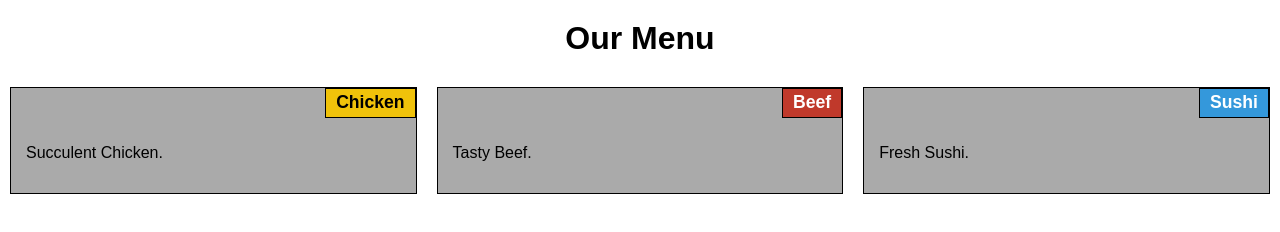
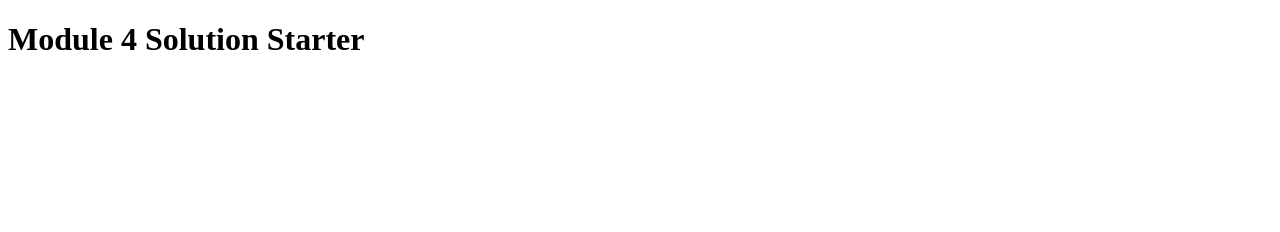
Before and after one commit to BranchUnknown/Coursera, a plain HTML site: page docs/index.html in a window 1280 px wide. Drawn offline with Linux system fonts and the light colour scheme.

Commit message:
Add starter files

```diff
--- /dev/null
+++ b/docs/SpeakGoodBye.js
@@ -0,0 +1,25 @@
+// NOTE! The steps in this file are basically identical to the ones you
+// performed in the SpeakHello.js file.
+
+// STEP 6: Wrap the entire contents of SpeakGoodBye.js inside of an IIFE
+// See Lecture 52, part 2
+
+
+// STEP 7: Create an object, called 'byeSpeaker' to which you will attach
+// the "speak" method and which you will expose to the global context
+// See Lecture 52, part 1
+// var byeSpeaker =
+
+// DO NOT attach the speakWord variable to the 'byeSpeaker' object.
+var speakWord = "Good Bye";
+
+// STEP 8: Rewrite the 'speak' function such that it is attached to the
+// byeSpeaker object instead of being a standalone function.
+// See Lecture 52, part 2
+function speak(name) {
+  console.log(speakWord + " " + name);
+}
+
+// STEP 9: Expose the 'byeSpeaker' object to the global scope. Name it
+// 'byeSpeaker' on the global scope as well.
+// xxxx.xxxx = byeSpeaker;
--- /dev/null
+++ b/docs/SpeakHello.js
@@ -0,0 +1,24 @@
+// STEP 2: Wrap the entire contents of SpeakHello.js inside of an IIFE
+// See Lecture 52, part 2
+
+
+// STEP 3: Create an object, called 'helloSpeaker' to which you will attach
+// the "speak" method and which you will expose to the global context
+// See Lecture 52, part 1
+// var helloSpeaker =
+
+// DO NOT attach the speakWord variable to the 'helloSpeaker' object.
+var speakWord = "Hello";
+
+// STEP 4: Rewrite the 'speak' function such that it is attached to the
+// helloSpeaker object instead of being a standalone function.
+// See Lecture 52, part 2
+function speak(name) {
+  console.log(speakWord + " " + name);
+}
+
+// STEP 5: Expose the 'helloSpeaker' object to the global scope. Name it
+// 'helloSpeaker' on the global scope as well.
+// See Lecture 52, part 2
+// (Note, Step 6 will be done in the SpeakGoodBye.js file.)
+// xxxx.xxxx = helloSpeaker;
--- a/docs/css/styles.css
+++ /dev/null
@@ -1,84 +0,0 @@
-* {
-  box-sizing: border-box;
-}
-
-body {
-  font-family: Arial, sans-serif;
-  margin: 0;
-  padding: 0;
-}
-
-h1 {
-  text-align: center;
-  margin: 20px 0;
-}
-
-/* Container */
-.container::after {
-  content: "";
-  display: table;
-  clear: both;
-}
-
-/* Section box styling */
-.section {
-  border: 1px solid #000;
-  background-color: #aaaaaa;
-  padding: 40px 15px 15px;
-  position: relative;
-  margin: 10px;
-}
-
-/* Label styling */
-.title {
-  position: absolute;
-  top: 0px;
-  right: 0px;
-  border: 1px solid #000;
-  padding: 5px 10px;
-  background-color: #004080;
-  color: #fff;
-  font-size: 1.1em;
-  margin: 0;
-  line-height: 1;
-}
-
-/* Specific label colors */
-.title.beef {
-  background-color: #c0392b;
-}
-
-.title.chicken {
-  background-color: #f0c20a;
-  color: #000;
-}
-
-.title.sushi {
-  background-color: #3498db;
-}
-
-/* Desktop: 3 columns */
-@media (min-width: 992px) {
-  .section {
-    float: left;
-    width: calc(33.33% - 20px);
-  }
-}
-
-/* Tablet: 2 columns + 1 full width */
-@media (min-width: 768px) and (max-width: 991px) {
-  .section {
-    float: left;
-    width: calc(50% - 20px);
-  }
-  .section:nth-child(3) {
-    width: calc(100% - 20px);
-  }
-}
-
-/* Mobile: stacked */
-@media (max-width: 767px) {
-  .section {
-    width: calc(100% - 20px);
-  }
-}
--- a/docs/index.html
+++ b/docs/index.html
@@ -1,31 +1,13 @@
 <!DOCTYPE html>
-<html lang="en">
+<html>
 <head>
-  <meta charset="UTF-8">
-  <meta name="viewport" content="width=device-width, initial-scale=1.0">
-  <title>Our Menu</title>
-  <link rel="stylesheet" href="css/styles.css">
+  <meta charset="utf-8">
+  <title>Module 4 Solution Starter</title>
+  <script src="SpeakHello.js"></script>
+  <script src="SpeakGoodBye.js"></script>
+  <script src="script.js"></script>
 </head>
 <body>
-
-  <h1>Our Menu</h1>
-
-  <main class="container">
-    <section class="section chicken" aria-labelledby="chicken-title">
-      <h2 id="chicken-title" class="title chicken">Chicken</h2>
-      <p>Succulent Chicken.</p>
-    </section>
-
-    <section class="section beef" aria-labelledby="beef-title">
-      <h2 id="beef-title" class="title beef">Beef</h2>
-      <p>Tasty Beef.</p>
-    </section>
-
-    <section class="section sushi" aria-labelledby="sushi-title">
-      <h2 id="sushi-title" class="title sushi">Sushi</h2>
-      <p>Fresh Sushi.</p>
-    </section>
-  </main>
-
+  <h1>Module 4 Solution Starter</h1>
 </body>
 </html>
--- /dev/null
+++ b/docs/script.js
@@ -0,0 +1,67 @@
+// *******************************
+// START HERE IF YOU WANT AN EASIER STARTING POINT FOR THIS ASSIGNMENT
+// *******************************
+//
+// Module 4 Assignment Instructions.
+//
+// The idea of this assignment is to take an existing array of names
+// and then output either Hello 'Name' or Good Bye 'Name' to the console.
+// The program should say "Hello" to any name except names that start with a "J"
+// or "j", otherwise, the program should say "Good Bye". So, the final output
+// on the console should look like this:
+/*
+Hello Yaakov
+Good Bye John
+Good Bye Jen
+Good Bye Jason
+Hello Paul
+Hello Frank
+Hello Larry
+Hello Paula
+Hello Laura
+Good Bye Jim
+
+WARNING!!! WARNING!!!
+The code does NOT currently work! It is YOUR job to make it work
+as described in the requirements and the steps in order to complete this
+assignment.
+WARNING!!! WARNING!!!
+
+*/
+
+// STEP 1: (NOTHING TO DO. ALREADY DONE FOR YOU)
+// Wrap the entire contents of script.js inside of an IIFE
+// See Lecture 52, part 2
+// (Note, Step 2 will be done in the SpeakHello.js file.)
+(function () {
+
+var names = ["Yaakov", "John", "Jen", "Jason", "Paul", "Frank", "Larry", "Paula", "Laura", "Jim"];
+
+// STEP 10: (NOTHING TO DO. ALREADY DONE FOR YOU)
+// Loop over the names array and say either 'Hello' or "Good Bye"
+// using either the helloSpeaker's or byeSpeaker's 'speak' method.
+// See Lecture 50, part 1
+for (var i = 0; i < names.length; i++) {
+
+  // STEP 11: (NOTHING TO DO. ALREADY DONE FOR YOU)
+  // Retrieve the first letter of the current name in the loop.
+  // Use the string object's 'charAt' function. Since we are looking for
+  // names that start with either upper case or lower case 'J'/'j', call
+  // string object's 'toLowerCase' method on the result so we can compare
+  // to lower case character 'j' afterwards.
+  // Look up these methods on Mozilla Developer Network web site if needed.
+  var firstLetter = names[i].charAt(0).toLowerCase();
+
+  // STEP 12: (NOTHING TO DO. ALREADY DONE FOR YOU)
+  // Compare the 'firstLetter' retrieved in STEP 11 to lower case
+  // 'j'. If the same, call byeSpeaker's 'speak' method with the current name
+  // in the loop. Otherwise, call helloSpeaker's 'speak' method with the current
+  // name in the loop.
+  if (firstLetter === 'j') {
+    byeSpeaker.speak(names[i]);
+  } else {
+    helloSpeaker.speak(names[i]);
+  }
+}
+
+})();
```
